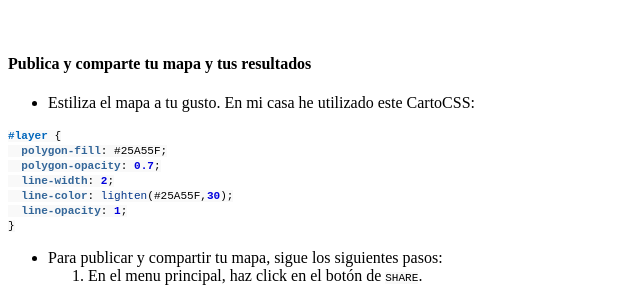
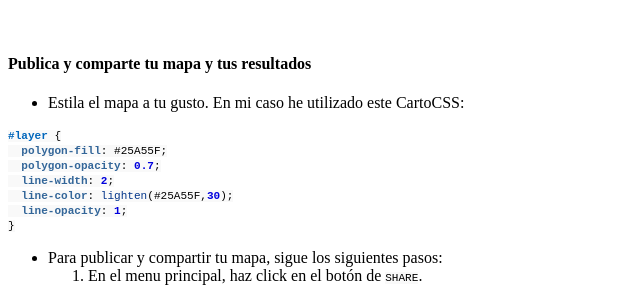
Before and after one commit to CartoDB/training, a Jekyll site: the page built from _posts/2016-09-29-opendata.md, in a window 1280 px wide and 900 px high, scrolled down 4532 px, cut to the strip 343-629 px from the top of the window. Shown: the whole strip, without its empty margins (0-640 px from the left). Built offline with Jekyll 4.4.1, drawn with Linux system fonts in a browser that asks for light colours; a style sheet for code colours, icons or effects is not loaded; some of the changed text lies outside the part shown.

Commit message:
fix typos

````diff
--- a/_posts/2016-09-29-opendata.md
+++ b/_posts/2016-09-29-opendata.md
@@ -158,7 +158,7 @@ En la segunda y última demo intentaremos responder a la siguiente pregunta: **
 
 #### Publica y comparte tu mapa y tus resultados
 
-* Estiliza el mapa a tu gusto. En mi casa he utilizado este CartoCSS:
+* Estila el mapa a tu gusto. En mi caso he utilizado este CartoCSS:
 
 ```css
 #layer {
````
Also changed, not shown: other parts of _posts/2016-09-29-opendata.md (+1 -1 lines).
